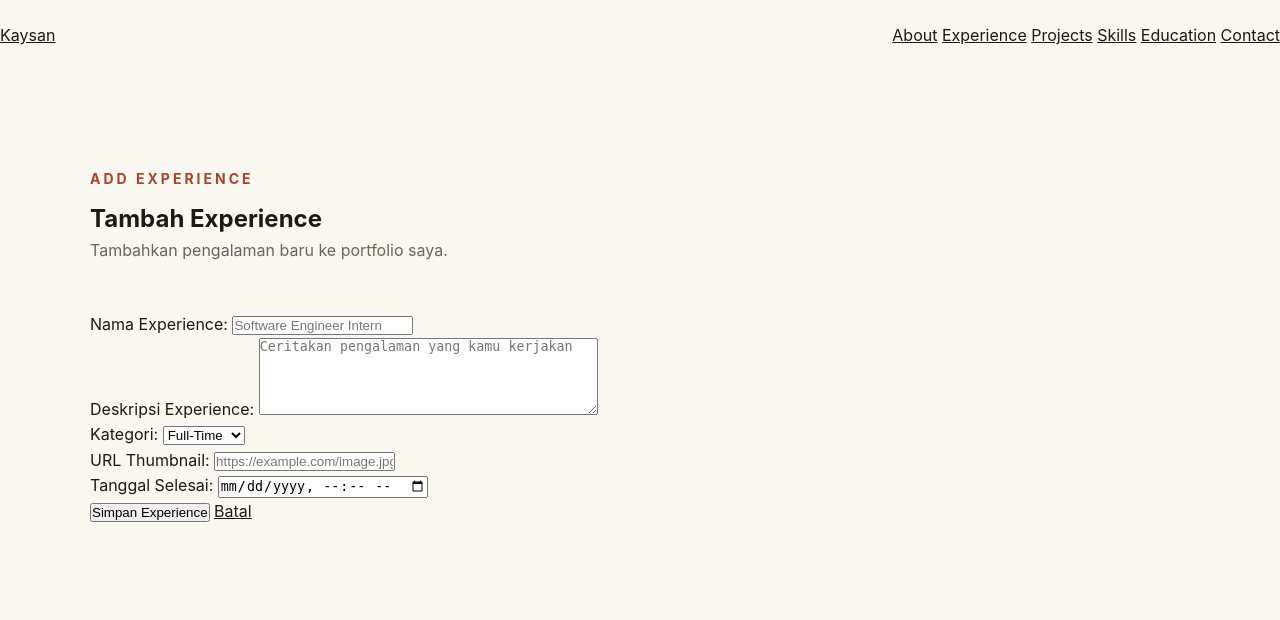
After one commit to kaysansalman-cyber/myportofolio, a Django app: page /experience/create/ in a window 1280 px wide. The commit adds this page. Shown: the top 620 px of the page. Run offline with Django 5.2, Linux system fonts and the light colour scheme.

Commit message:
feat: add experience creation form

```diff
--- a/main/forms.py
+++ b/main/forms.py
@@ -1,6 +1,13 @@
-from django.forms import ModelForm, TextInput, Textarea, URLInput, Select
+from django.forms import (
+    ModelForm,
+    TextInput,
+    Textarea,
+    URLInput,
+    Select,
+    DateTimeInput,
+)
 
-from main.models import Project
+from main.models import Project, Experience
 
 
 class ProjectForm(ModelForm):
@@ -30,25 +37,68 @@ class ProjectForm(ModelForm):
                     "maxlength": 255,
                 }
             ),
-
             "description": Textarea(
                 attrs={
                     "placeholder": "Ceritakan project yang kamu kerjakan",
                     "rows": 5,
                 }
             ),
-
             "project_type": Select(),
-
             "technologies": TextInput(
                 attrs={
                     "placeholder": "Django, Python, HTML, CSS",
                 }
             ),
-
             "github_url": URLInput(
                 attrs={
                     "placeholder": "https://github.com/username/project",
                 }
             ),
         }
+
+
+class ExperienceForm(ModelForm):
+    class Meta:
+        model = Experience
+
+        fields = [
+            "title",
+            "description",
+            "category",
+            "thumbnail",
+            "ended_at",
+        ]
+
+        labels = {
+            "title": "Nama Experience",
+            "description": "Deskripsi Experience",
+            "category": "Kategori",
+            "thumbnail": "URL Thumbnail",
+            "ended_at": "Tanggal Selesai",
+        }
+
+        widgets = {
+            "title": TextInput(
+                attrs={
+                    "placeholder": "Software Engineer Intern",
+                    "maxlength": 255,
+                }
+            ),
+            "description": Textarea(
+                attrs={
+                    "placeholder": "Ceritakan pengalaman yang kamu kerjakan",
+                    "rows": 5,
+                }
+            ),
+            "category": Select(),
+            "thumbnail": URLInput(
+                attrs={
+                    "placeholder": "https://example.com/image.jpg",
+                }
+            ),
+            "ended_at": DateTimeInput(
+                attrs={
+                    "type": "datetime-local",
+                }
+            ),
+        }
--- a/main/urls.py
+++ b/main/urls.py
@@ -1,11 +1,25 @@
 from django.urls import path
-from .views import show_main, show_experience, show_projects, create_project, delete_project, edit_project
-
+from .views import (
+    show_main,
+    show_experience,
+    create_experience,
+    show_projects,
+    create_project,
+    delete_project,
+    edit_project,
+)
 app_name = "main"
 
 urlpatterns = [
     path("", show_main, name="show_main"),
+
     path("experience/", show_experience, name="show_experience"),
+    path(
+        "experience/create/",
+        create_experience,
+        name="create_experience"
+    ),
+
     path("projects/", show_projects, name="show_projects"),
     path("projects/create/", create_project, name="create_project"),
     path("projects/delete/<uuid:id>/", delete_project, name="delete_project"),
--- a/main/views.py
+++ b/main/views.py
@@ -1,6 +1,6 @@
 from django.shortcuts import redirect, render
 from .models import Experience, Project
-from .forms import ProjectForm
+from .forms import ProjectForm, ExperienceForm
 
 def show_main(request):
     context = {
@@ -76,3 +76,19 @@ def edit_project(request, id):
     }
 
     return render(request, "edit_project.html", context)
+def create_experience(request):
+    if request.method == "POST":
+        form = ExperienceForm(request.POST)
+
+        if form.is_valid():
+            form.save()
+            return redirect("main:show_experience")
+
+    else:
+        form = ExperienceForm()
+
+    context = {
+        "form": form
+    }
+
+    return render(request, "create_experience.html", context)
--- /dev/null
+++ b/templates/create_experience.html
@@ -0,0 +1,49 @@
+{% extends 'base.html' %}
+
+{% block title %}
+Tambah Experience - Kaysan
+{% endblock title %}
+
+{% block content %}
+
+<section class="section">
+
+    <div class="container">
+
+        <div class="section-heading">
+
+            <p class="section-label">
+                ADD EXPERIENCE
+            </p>
+
+            <h1>
+                Tambah Experience
+            </h1>
+
+            <p>
+                Tambahkan pengalaman baru ke portfolio saya.
+            </p>
+
+        </div>
+
+        <form method="POST">
+
+            {% csrf_token %}
+
+            {{ form.as_p }}
+
+            <button type="submit">
+                Simpan Experience
+            </button>
+
+            <a href="{% url 'main:show_experience' %}">
+                Batal
+            </a>
+
+        </form>
+
+    </div>
+
+</section>
+
+{% endblock content %}
--- a/templates/experience.html
+++ b/templates/experience.html
@@ -11,6 +11,10 @@ Experience - Kaysan
     <div class="container">
 
         <h1>My Experience</h1>
+
+        <a href="{% url 'main:create_experience' %}">
+            Tambah Experience
+        </a>
 
         <div class="experience-grid">
 
```
